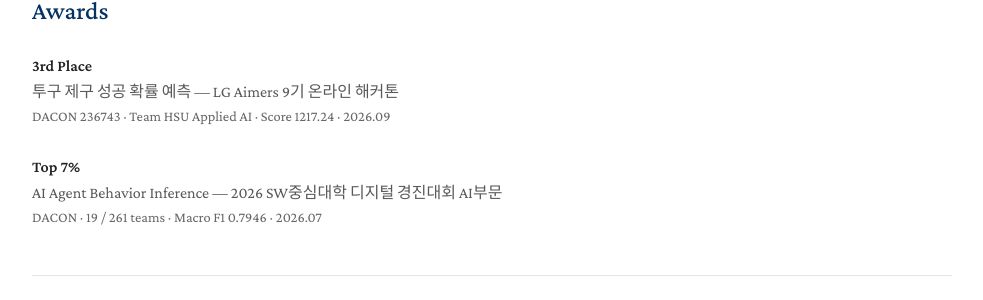
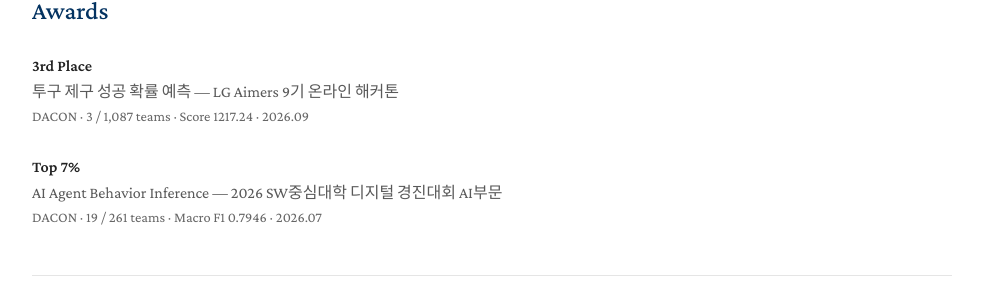
Before and after one commit to YONGJI04/yongji04.github.io, a Jekyll site: the page built from index.md, in a window 1280 px wide. Shown: the part 985-1285 px from the top of the page, without its empty margins (148-1131 px from the left). Built offline with Jekyll 4.4.1, drawn with Linux system fonts in a browser that asks for light colours; a style sheet for code colours, icons or effects is not loaded; our own code applies the rules of GitHub Pages for plain Markdown files.

Commit message:
Add confirmed team count (3/1,087) to LG Aimers award

```diff
--- a/_data/awards.yml
+++ b/_data/awards.yml
@@ -1,7 +1,7 @@
 main:
   - title: "3rd Place"
     challenge: "투구 제구 성공 확률 예측 — LG Aimers 9기 온라인 해커톤"
-    issuer: "DACON 236743 · Team HSU Applied AI · Score 1217.24"
+    issuer: "DACON · 3 / 1,087 teams · Score 1217.24"
     date: "2026.09"
   - title: "Top 7%"
     challenge: "AI Agent Behavior Inference — 2026 SW중심대학 디지털 경진대회 AI부문"
```
